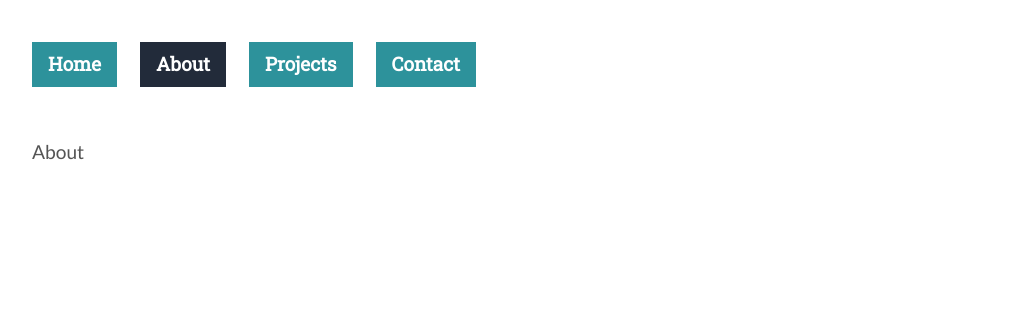
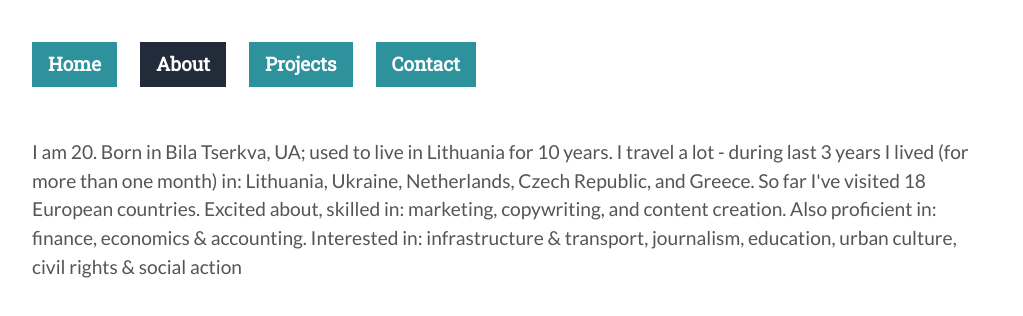
Before and after one commit to ikhoruz/ikhoruz.github.io, a plain HTML site: page about.html in a window 1280 px wide. Shown: the part 214-530 px from the top of the page, without its empty margins (128-1151 px from the left). Drawn offline with Linux system fonts and the light colour scheme.

Commit message:
Add files via upload

```diff
--- a/about.html
+++ b/about.html
@@ -28,7 +28,8 @@
 			  </div>
 
 				<div id="text">
-				  <p>About
+				  <p>I am 20. Born in Bila Tserkva, UA; used to live in Lithuania for 10 years. I travel a lot - during last 3 years I lived (for more than one month) in: Lithuania, Ukraine, Netherlands, Czech Republic, and Greece. So far I've visited 18 European countries.
+				    Excited about, skilled in: marketing, copywriting, and content creation. Also proficient in: finance, economics & accounting. Interested in: infrastructure & transport, journalism, education, urban culture, civil rights & social action
 			    </p>
 			    </div>
 				</div>
```
Also changed, not shown: index.html (+1 -2 lines).
